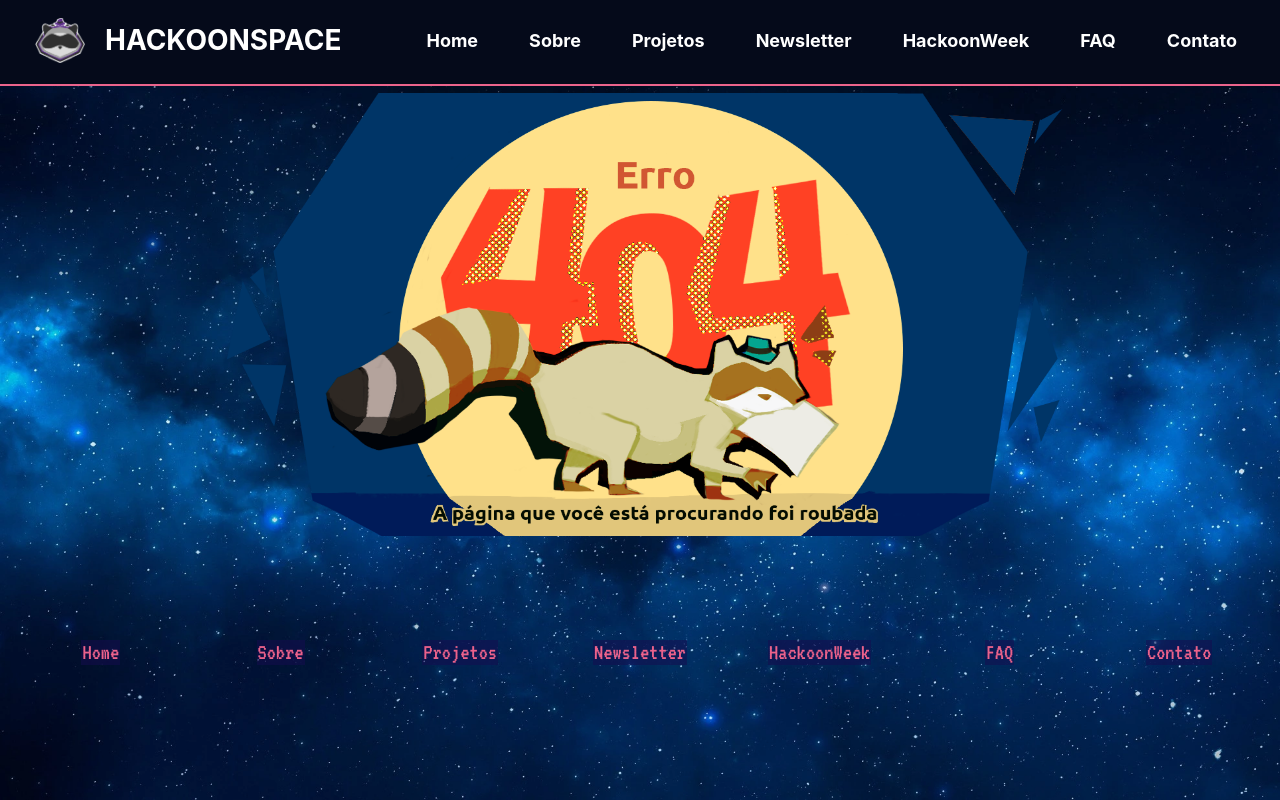
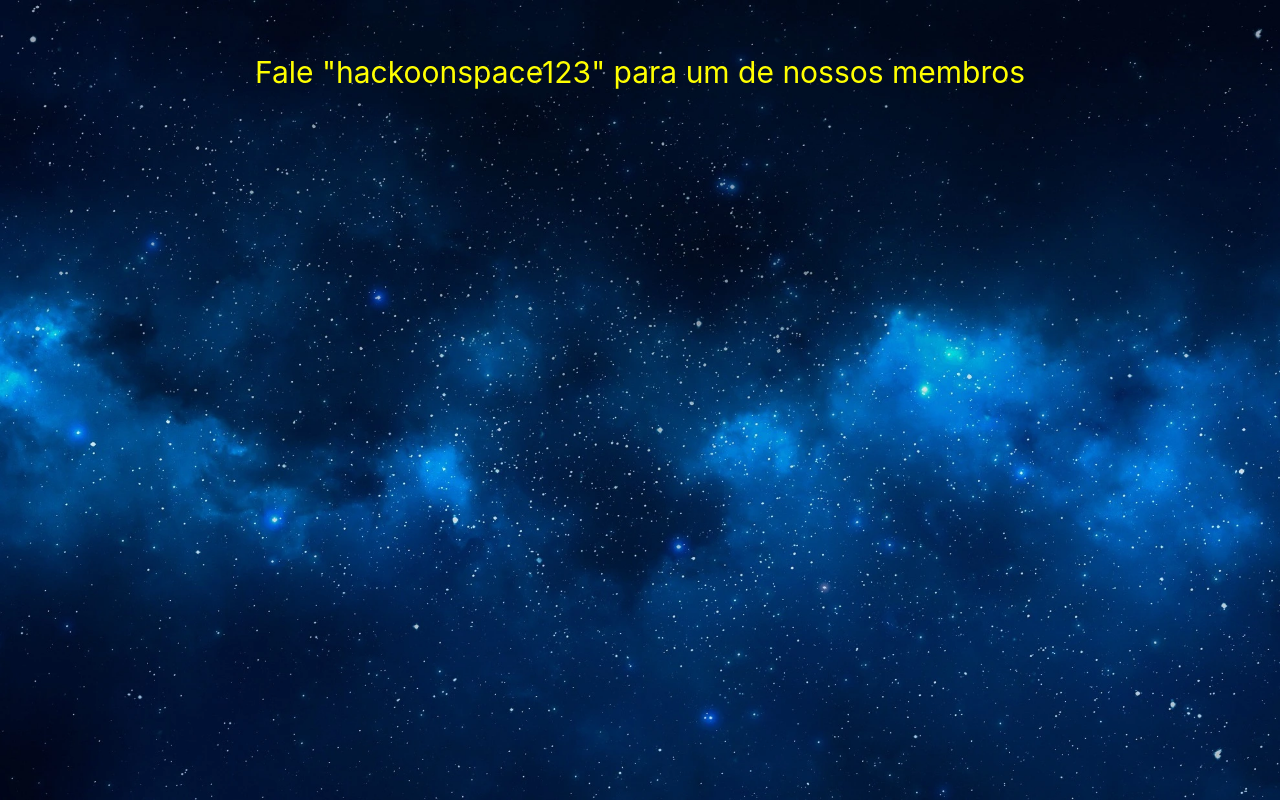
Before and after one commit to hackoonspace/site_v2, a Next.js app: page /supersecreto in a window 1280 px wide. Before the commit this address had no page. Built offline with nearby package versions, Linux system fonts and the light colour scheme.

Commit message:
Add files via upload

```diff
--- /dev/null
+++ b/pages/supersecreto.tsx
@@ -0,0 +1,19 @@
+export default function SuperSecreto() {
+    return (
+        <>
+            <div
+                style={{
+                    color: 'yellow',
+                    display: 'flex',
+                    textAlign: 'center',
+                    justifyContent: 'center',
+                    alignItems: 'center',
+                    marginTop: 50,
+                    fontSize: 30
+                }}
+            >
+                Fale {'"hackoonspace123"'} para um de nossos membros
+            </div>
+        </>
+    );
+}
```
Also changed, not shown: pages/index.tsx (+12 -0 lines).
